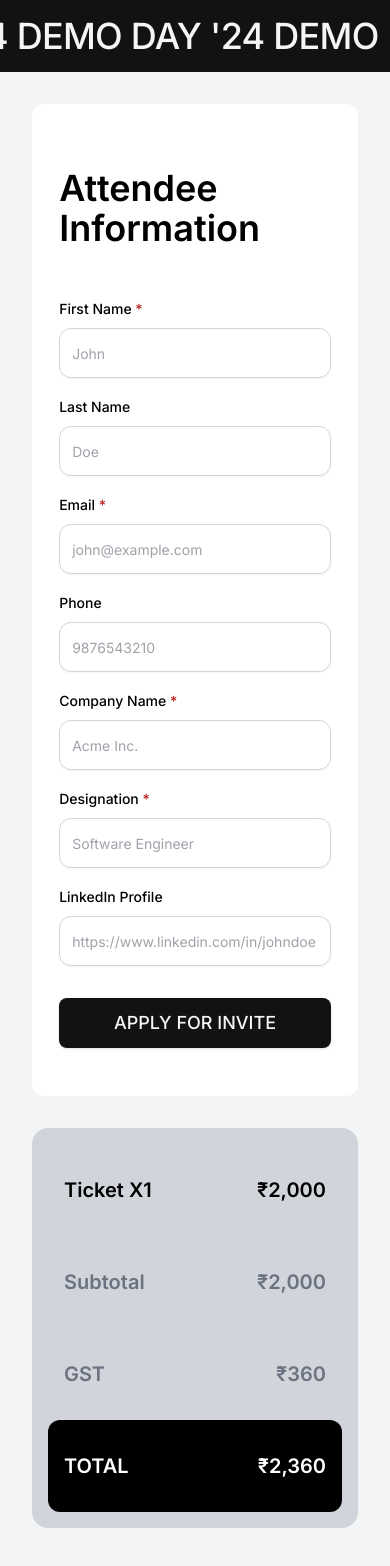
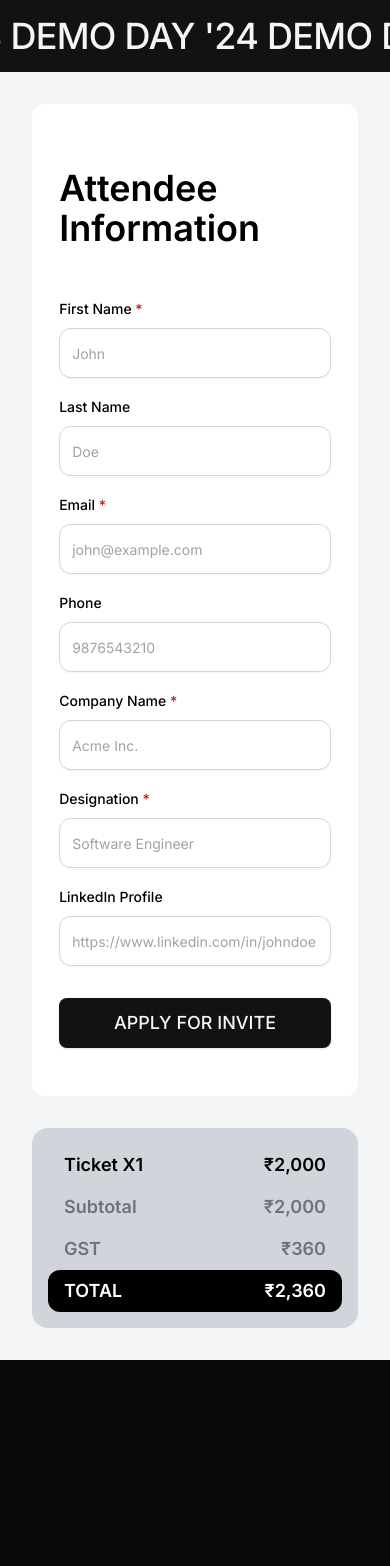
Before and after one commit to shivanshpilani/dd-landing, a Next.js app: page /checkout in a window 390 px wide. Shown: the top 1566 px of the page. After the commit the page ends 1360 px from the top, so only its background shows below. Built offline with nearby package versions, Linux system fonts and the light colour scheme.

Commit message:
thankyoupage

```diff
--- a/src/app/checkout/page.tsx
+++ b/src/app/checkout/page.tsx
@@ -23,7 +23,7 @@ const formSchema = z.object({
   email: z.string().email({ message: "Invalid email address" }),
   phone: z
     .string()
-    .regex(/^[6-9]\d{9}$/, { message: "Invalid Indian phone number" })
+    .regex(/^[6-9]\d{9}$/, { message: "Invalid phone number" })
     .optional(),
   companyName: z.string().min(1, { message: "Company name is required" }),
   designation: z.string().min(1, { message: "Designation is required" }),
@@ -61,9 +61,9 @@ const AttendeeForm: React.FC = () => {
       });
 
       if (response.ok) {
-        alert('Form data successfully added to Google Sheet!');
+        window.location.href = '/thankyou';
       } else {
-        alert('Failed to add data to Google Sheet. Please try again.');
+        alert('Please try again.');
       }
     } catch (error) {
       console.error('Error submitting form:', error);
@@ -231,43 +231,41 @@ const AttendeeForm: React.FC = () => {
             </form>
           </Form>
         </div>
-        <div className="w-full md:w-2/6 h-screen">
-          <div className="flex flex-col justify-between">
-            <div className="w-full h-[400px] bg-gray-300 rounded-2xl p-4">
+        <div className="w-full md:w-2/6">
+            <div className="w-full h-[200px] md:h-[400px] bg-gray-300 rounded-2xl p-4">
               <div className="w-full h-1/4 flex justify-between p-4 items-center rounded-xl">
-                <p className="text-black font-semibold text-xl text-left">
+                <p className="text-black font-semibold text-lg md:text-xl text-left">
                   Ticket X1
                 </p>
-                <p className="text-black font-semibold text-xl text-right">
+                <p className="text-black font-semibold text-lg md:text-xl text-right">
                   ₹2,000
                 </p>
               </div>
               <div className="w-full h-1/4 flex justify-between p-4 items-center">
-                <p className="text-gray-500 font-semibold text-xl text-left">
+                <p className="text-gray-500 font-semibold text-lg md:text-xl text-left">
                   Subtotal
                 </p>
-                <p className="text-gray-500 font-semibold text-xl text-right">
+                <p className="text-gray-500 font-semibold text-lg md:text-xl text-right">
                   ₹2,000
                 </p>
               </div>
               <div className="w-full h-1/4 flex justify-between p-4 items-center">
-                <p className="text-gray-500 font-semibold text-xl text-left">
+                <p className="text-gray-500 font-semibold text-lg md:text-xl text-left">
                   GST
                 </p>
-                <p className="text-gray-500 font-semibold text-xl text-right">
+                <p className="text-gray-500 font-semibold text-lg md:text-xl text-right">
                   ₹360
                 </p>
               </div>
               <div className="w-full h-1/4 flex justify-between p-4 items-center bg-black rounded-xl">
-                <p className="text-white font-semibold text-xl text-left">
+                <p className="text-white font-semibold text-lg md:text-xl text-left">
                   TOTAL
                 </p>
-                <p className="text-white font-semibold text-xl text-right">
+                <p className="text-white font-semibold text-lg md:text-xl text-right">
                   ₹2,360
                 </p>
               </div>
             </div>
-          </div>
         </div>
       </div>
     </div>
--- a/src/components/Playback/index.tsx
+++ b/src/components/Playback/index.tsx
@@ -5,7 +5,7 @@ import ShinyButton from "../magicui/shiny-button";
 export function Playback() {
   return (
     <div className="flex flex-col w-full items-center mt-[-100px] pb-20 bg-[#111213]">
-      <Link href="https://bitsconquest.zohobackstage.in/ConquestDemoDay2024#/tickets?currentOrderId=23386000000182067&lang=en" target="_blank">
+      <Link href="/checkout" target="_blank">
         <div className="mt-[-50px] mb-20 md:mt-[-100px]">
           <ShinyButton text="Get Tickets" />
         </div>
--- a/src/components/Ticket/index.tsx
+++ b/src/components/Ticket/index.tsx
@@ -8,7 +8,7 @@ const Ticket = () => {
   const [hovered, setHovered] = useState(false);
 
   return (
-    <Link href="https://bitsconquest.zohobackstage.in/ConquestDemoDay2024#/tickets?lang=en" target="_blank">
+    <Link href="/checkout" target="_blank">
      <div
       className="h-full bg-[#111213] flex items-center justify-center md:h-[200px]"
       onMouseEnter={() => setHovered(true)}
```
Also changed, not shown: src/app/thankyou/page.tsx (added, +26 -0 lines).
